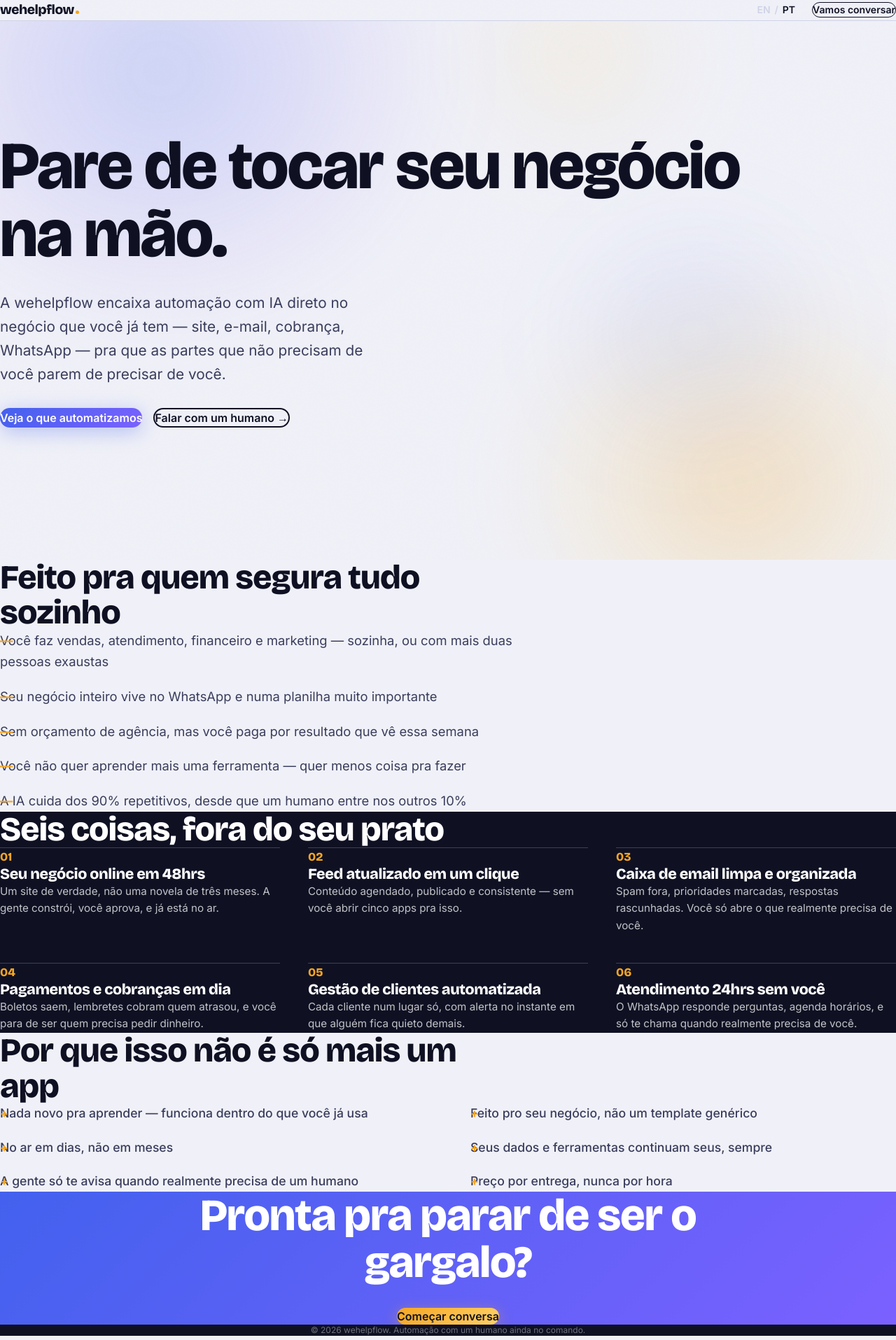
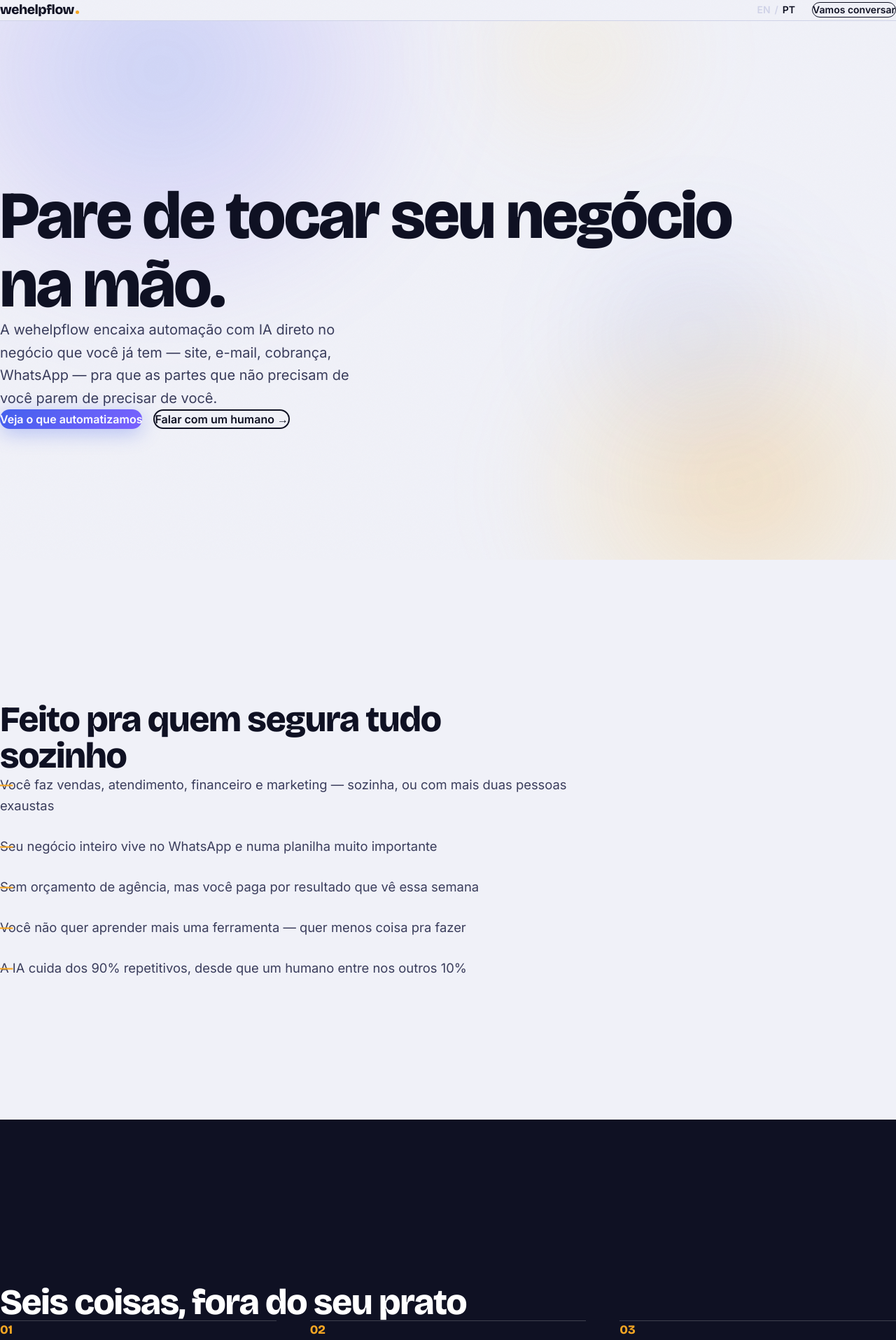
Before and after one commit to sarahbertuol/Wehelpflow, a Next.js app: page / in a window 1280 px wide. Shown: the top 1915 px of the page at 70% size. Built offline with nearby package versions, Linux system fonts and the light colour scheme.

Commit message:
design: seções 100vh com containers e mais respiro vertical

```diff
--- a/components/home/DiffSection.tsx
+++ b/components/home/DiffSection.tsx
@@ -13,26 +13,20 @@ const items = [
 
 export default function DiffSection() {
   return (
-    <section className="bg-[var(--bg)]">
-      <div className="max-w-7xl mx-auto px-6 sm:px-10 py-24">
+    <section className="min-h-screen flex flex-col justify-center bg-[var(--bg)]">
+      <div className="max-w-7xl mx-auto w-full px-6 sm:px-12 lg:px-16 py-28">
         <motion.h2
           initial={{ opacity: 0, y: 20 }}
           whileInView={{ opacity: 1, y: 0 }}
           viewport={{ once: true }}
           transition={{ duration: 0.7 }}
-          className="font-black text-[var(--navy)] mb-10"
-          style={{
-            fontFamily: "var(--font-bricolage)",
-            fontSize: "clamp(1.75rem, 5vw, 3rem)",
-            lineHeight: 1.05,
-            letterSpacing: "-0.02em",
-            maxWidth: "24ch",
-          }}
+          className="font-black text-[var(--navy)] mb-14"
+          style={{ fontFamily: "var(--font-bricolage)", fontSize: "clamp(1.9rem, 5vw, 3.2rem)", lineHeight: 1.03, letterSpacing: "-0.025em", maxWidth: "24ch" }}
         >
           Por que isso não é só mais um app
         </motion.h2>
 
-        <ul className="grid grid-cols-1 md:grid-cols-2 gap-x-16 gap-y-5">
+        <ul className="grid grid-cols-1 md:grid-cols-2 gap-x-20 gap-y-7">
           {items.map((item, i) => (
             <motion.li
               key={i}
@@ -40,8 +34,8 @@ export default function DiffSection() {
               whileInView={{ opacity: 1, x: 0 }}
               viewport={{ once: true }}
               transition={{ delay: i * 0.07, duration: 0.5 }}
-              className="relative pl-7 font-medium text-[var(--text-mid)] leading-relaxed"
-              style={{ fontSize: "clamp(1rem, 1.5vw, 1.1rem)" }}
+              className="relative pl-8 font-medium text-[var(--text-mid)] leading-relaxed"
+              style={{ fontSize: "clamp(1rem, 1.6vw, 1.1rem)" }}
             >
               <span className="absolute left-0 top-0 font-bold text-[var(--saffron)]">+</span>
               {item}
--- a/components/home/FullWidthCTA.tsx
+++ b/components/home/FullWidthCTA.tsx
@@ -6,24 +6,17 @@ import { motion } from "framer-motion";
 export default function FullWidthCTA() {
   return (
     <section
-      className="text-center py-24 px-6 flex flex-col items-center gap-8"
-      style={{
-        background: "linear-gradient(135deg, var(--indigo) 0%, var(--indigo-2) 100%)",
-      }}
+      className="min-h-screen flex flex-col items-center justify-center text-center px-6"
+      style={{ background: "linear-gradient(135deg, var(--indigo) 0%, var(--indigo-2) 100%)" }}
     >
+      <div className="max-w-3xl mx-auto w-full py-28 flex flex-col items-center gap-10">
         <motion.h2
           initial={{ opacity: 0, y: 20 }}
           whileInView={{ opacity: 1, y: 0 }}
           viewport={{ once: true }}
           transition={{ duration: 0.7 }}
           className="font-black text-white"
-        style={{
-          fontFamily: "var(--font-bricolage)",
-          fontSize: "clamp(2rem, 6vw, 4rem)",
-          lineHeight: 1.05,
-          letterSpacing: "-0.02em",
-          maxWidth: "18ch",
-        }}
+          style={{ fontFamily: "var(--font-bricolage)", fontSize: "clamp(2.2rem, 6vw, 4.5rem)", lineHeight: 1.03, letterSpacing: "-0.025em" }}
         >
           Pronta pra parar de ser o gargalo?
         </motion.h2>
@@ -36,15 +29,13 @@ export default function FullWidthCTA() {
         >
           <Link
             href="/contato"
-          className="inline-flex items-center justify-center text-base font-semibold px-8 py-4 rounded-full text-[var(--navy)] hover:opacity-90 transition-all active:scale-[0.97]"
-          style={{
-            background: "linear-gradient(135deg, var(--saffron), var(--saffron-2))",
-            boxShadow: "0 4px 20px rgba(245,166,35,0.4)",
-          }}
+            className="inline-flex items-center justify-center font-semibold px-10 py-4 rounded-full text-[var(--navy)] hover:opacity-90 transition-all active:scale-[0.97]"
+            style={{ fontSize: "1rem", background: "linear-gradient(135deg, var(--saffron), var(--saffron-2))", boxShadow: "0 4px 24px rgba(245,166,35,0.45)" }}
           >
             Começar conversa
           </Link>
         </motion.div>
+      </div>
     </section>
   );
 }
--- a/components/home/Hero.tsx
+++ b/components/home/Hero.tsx
@@ -11,68 +11,31 @@ export default function Hero() {
   const blob4Y = useTransform(scrollY, [0, 700], [0, 80]);
 
   return (
-    <section className="relative min-h-screen flex flex-col justify-center overflow-hidden bg-[var(--bg)]">
-      {/* Blobs de fundo */}
+    <section className="relative min-h-screen flex flex-col overflow-hidden bg-[var(--bg)]">
+      {/* Blobs */}
       <div className="absolute inset-0 pointer-events-none overflow-hidden" aria-hidden="true">
         <motion.div className="absolute" style={{ top: -220, left: -180, y: blob1Y }}>
-          <div
-            className="blob-1 rounded-full"
-            style={{
-              width: 780,
-              height: 700,
-              background: "radial-gradient(ellipse at center, rgba(67,97,238,0.22) 0%, rgba(123,97,255,0.1) 45%, transparent 72%)",
-              filter: "blur(60px)",
-            }}
-          />
+          <div className="blob-1 rounded-full" style={{ width: 780, height: 700, background: "radial-gradient(ellipse at center, rgba(67,97,238,0.22) 0%, rgba(123,97,255,0.1) 45%, transparent 72%)", filter: "blur(60px)" }} />
         </motion.div>
         <motion.div className="absolute" style={{ bottom: -180, right: -140, y: blob2Y }}>
-          <div
-            className="blob-2 rounded-full"
-            style={{
-              width: 700,
-              height: 620,
-              background: "radial-gradient(ellipse at center, rgba(245,166,35,0.25) 0%, rgba(255,209,102,0.12) 45%, transparent 72%)",
-              filter: "blur(55px)",
-            }}
-          />
+          <div className="blob-2 rounded-full" style={{ width: 700, height: 620, background: "radial-gradient(ellipse at center, rgba(245,166,35,0.25) 0%, rgba(255,209,102,0.12) 45%, transparent 72%)", filter: "blur(55px)" }} />
         </motion.div>
         <motion.div className="absolute" style={{ top: "35%", right: "8%", y: blob3Y }}>
-          <div
-            className="blob-3 rounded-full"
-            style={{
-              width: 420,
-              height: 380,
-              background: "radial-gradient(ellipse at center, rgba(67,97,238,0.12) 0%, transparent 68%)",
-              filter: "blur(70px)",
-            }}
-          />
+          <div className="blob-3 rounded-full" style={{ width: 420, height: 380, background: "radial-gradient(ellipse at center, rgba(67,97,238,0.12) 0%, transparent 68%)", filter: "blur(70px)" }} />
         </motion.div>
         <motion.div className="absolute" style={{ top: -60, left: "52%", y: blob4Y }}>
-          <div
-            className="blob-4 rounded-full"
-            style={{
-              width: 340,
-              height: 300,
-              background: "radial-gradient(ellipse at center, rgba(255,209,102,0.18) 0%, transparent 68%)",
-              filter: "blur(65px)",
-            }}
-          />
+          <div className="blob-4 rounded-full" style={{ width: 340, height: 300, background: "radial-gradient(ellipse at center, rgba(255,209,102,0.18) 0%, transparent 68%)", filter: "blur(65px)" }} />
         </motion.div>
       </div>
 
-      <div className="relative z-10 max-w-7xl mx-auto w-full px-6 sm:px-10 pt-32 pb-24 flex flex-col gap-8">
+      {/* Container centralizado verticalmente */}
+      <div className="relative z-10 flex-1 flex flex-col justify-center max-w-7xl mx-auto w-full px-6 sm:px-12 lg:px-16" style={{ paddingTop: "calc(5rem + 73px)", paddingBottom: "5rem" }}>
         <motion.h1
           initial={{ opacity: 0, y: 24 }}
           animate={{ opacity: 1, y: 0 }}
           transition={{ duration: 0.8, ease: [0.16, 1, 0.3, 1] }}
           className="font-black text-[var(--navy)]"
-          style={{
-            fontFamily: "var(--font-bricolage)",
-            fontSize: "clamp(2.5rem, 9vw, 6rem)",
-            lineHeight: 1.02,
-            letterSpacing: "-0.02em",
-            maxWidth: "20ch",
-          }}
+          style={{ fontFamily: "var(--font-bricolage)", fontSize: "clamp(2.8rem, 9vw, 6rem)", lineHeight: 1.02, letterSpacing: "-0.025em", maxWidth: "20ch" }}
         >
           Pare de tocar seu negócio na mão.
         </motion.h1>
@@ -81,8 +44,8 @@ export default function Hero() {
           initial={{ opacity: 0, y: 20 }}
           animate={{ opacity: 1, y: 0 }}
           transition={{ delay: 0.2, duration: 0.7, ease: "easeOut" }}
-          className="text-[var(--text-mid)] leading-relaxed max-w-[42ch]"
-          style={{ fontSize: "clamp(1.05rem, 2vw, 1.3rem)" }}
+          className="text-[var(--text-mid)] leading-relaxed mt-8"
+          style={{ fontSize: "clamp(1.05rem, 2vw, 1.25rem)", maxWidth: "42ch" }}
         >
           A wehelpflow encaixa automação com IA direto no negócio que você já tem — site, e-mail, cobrança, WhatsApp — pra que as partes que não precisam de você parem de precisar de você.
         </motion.p>
@@ -91,21 +54,19 @@ export default function Hero() {
           initial={{ opacity: 0, y: 20 }}
           animate={{ opacity: 1, y: 0 }}
           transition={{ delay: 0.35, duration: 0.7, ease: "easeOut" }}
-          className="flex flex-wrap gap-4"
+          className="flex flex-wrap gap-4 mt-12"
         >
           <Link
             href="/servicos"
-            className="inline-flex items-center justify-center text-base font-semibold px-7 py-3.5 rounded-full text-white transition-all hover:opacity-90 active:scale-[0.97] whitespace-nowrap"
-            style={{
-              background: "linear-gradient(135deg, var(--indigo), var(--indigo-2))",
-              boxShadow: "0 6px 28px rgba(67,97,238,0.35)",
-            }}
+            className="inline-flex items-center justify-center font-semibold px-8 py-4 rounded-full text-white transition-all hover:opacity-90 active:scale-[0.97] whitespace-nowrap"
+            style={{ fontSize: "1rem", background: "linear-gradient(135deg, var(--indigo), var(--indigo-2))", boxShadow: "0 6px 28px rgba(67,97,238,0.35)" }}
           >
             Veja o que automatizamos
           </Link>
           <Link
             href="/contato"
-            className="inline-flex items-center justify-center text-base font-semibold px-7 py-3.5 rounded-full border-2 border-[var(--navy)] text-[var(--navy)] hover:bg-[var(--navy)] hover:text-white transition-all active:scale-[0.97] whitespace-nowrap"
+            className="inline-flex items-center justify-center font-semibold px-8 py-4 rounded-full border-2 border-[var(--navy)] text-[var(--navy)] hover:bg-[var(--navy)] hover:text-white transition-all active:scale-[0.97] whitespace-nowrap"
+            style={{ fontSize: "1rem" }}
           >
             Falar com um humano →
           </Link>
--- a/components/home/ServicesGrid.tsx
+++ b/components/home/ServicesGrid.tsx
@@ -3,59 +3,30 @@
 import { motion } from "framer-motion";
 
 const services = [
-  {
-    num: "01",
-    title: "Seu negócio online em 48hrs",
-    desc: "Um site de verdade, não uma novela de três meses. A gente constrói, você aprova, e já está no ar.",
-  },
-  {
-    num: "02",
-    title: "Feed atualizado em um clique",
-    desc: "Conteúdo agendado, publicado e consistente — sem você abrir cinco apps pra isso.",
-  },
-  {
-    num: "03",
-    title: "Caixa de email limpa e organizada",
-    desc: "Spam fora, prioridades marcadas, respostas rascunhadas. Você só abre o que realmente precisa de você.",
-  },
-  {
-    num: "04",
-    title: "Pagamentos e cobranças em dia",
-    desc: "Boletos saem, lembretes cobram quem atrasou, e você para de ser quem precisa pedir dinheiro.",
-  },
-  {
-    num: "05",
-    title: "Gestão de clientes automatizada",
-    desc: "Cada cliente num lugar só, com alerta no instante em que alguém fica quieto demais.",
-  },
-  {
-    num: "06",
-    title: "Atendimento 24hrs sem você",
-    desc: "O WhatsApp responde perguntas, agenda horários, e só te chama quando realmente precisa de você.",
-  },
+  { num: "01", title: "Seu negócio online em 48hrs", desc: "Um site de verdade, não uma novela de três meses. A gente constrói, você aprova, e já está no ar." },
+  { num: "02", title: "Feed atualizado em um clique", desc: "Conteúdo agendado, publicado e consistente — sem você abrir cinco apps pra isso." },
+  { num: "03", title: "Caixa de email limpa e organizada", desc: "Spam fora, prioridades marcadas, respostas rascunhadas. Você só abre o que realmente precisa de você." },
+  { num: "04", title: "Pagamentos e cobranças em dia", desc: "Boletos saem, lembretes cobram quem atrasou, e você para de ser quem precisa pedir dinheiro." },
+  { num: "05", title: "Gestão de clientes automatizada", desc: "Cada cliente num lugar só, com alerta no instante em que alguém fica quieto demais." },
+  { num: "06", title: "Atendimento 24hrs sem você", desc: "O WhatsApp responde perguntas, agenda horários, e só te chama quando realmente precisa de você." },
 ];
 
 export default function ServicesGrid() {
   return (
-    <section className="bg-[var(--navy)]">
-      <div className="max-w-7xl mx-auto px-6 sm:px-10 py-24">
+    <section className="min-h-screen flex flex-col justify-center bg-[var(--navy)]">
+      <div className="max-w-7xl mx-auto w-full px-6 sm:px-12 lg:px-16 py-28">
         <motion.h2
           initial={{ opacity: 0, y: 20 }}
           whileInView={{ opacity: 1, y: 0 }}
           viewport={{ once: true }}
           transition={{ duration: 0.7 }}
-          className="font-black text-white mb-14"
-          style={{
-            fontFamily: "var(--font-bricolage)",
-            fontSize: "clamp(1.75rem, 5vw, 3rem)",
-            lineHeight: 1.05,
-            letterSpacing: "-0.02em",
-          }}
+          className="font-black text-white mb-16"
+          style={{ fontFamily: "var(--font-bricolage)", fontSize: "clamp(1.9rem, 5vw, 3.2rem)", lineHeight: 1.03, letterSpacing: "-0.025em" }}
         >
           Seis coisas, fora do seu prato
         </motion.h2>
 
-        <div className="grid grid-cols-1 sm:grid-cols-2 lg:grid-cols-3 gap-x-10 gap-y-10">
+        <div className="grid grid-cols-1 sm:grid-cols-2 lg:grid-cols-3 gap-x-12 gap-y-12">
           {services.map((s, i) => (
             <motion.article
               key={s.num}
@@ -63,26 +34,15 @@ export default function ServicesGrid() {
               whileInView={{ opacity: 1, y: 0 }}
               viewport={{ once: true }}
               transition={{ delay: i * 0.07, duration: 0.55 }}
-              className="border-t border-white/20 pt-6"
+              className="border-t border-white/20 pt-7"
             >
-              <span
-                className="block font-black text-[1.05rem] text-[var(--saffron)] mb-3"
-                style={{ fontFamily: "var(--font-bricolage)" }}
-              >
+              <span className="block font-black text-[1.1rem] text-[var(--saffron)] mb-4" style={{ fontFamily: "var(--font-bricolage)" }}>
                 {s.num}
               </span>
-              <h3
-                className="font-black text-white mb-3"
-                style={{
-                  fontFamily: "var(--font-bricolage)",
-                  fontSize: "clamp(1.1rem, 2vw, 1.35rem)",
-                  lineHeight: 1.15,
-                  letterSpacing: "-0.02em",
-                }}
-              >
+              <h3 className="font-black text-white mb-4" style={{ fontFamily: "var(--font-bricolage)", fontSize: "clamp(1.1rem, 2vw, 1.4rem)", lineHeight: 1.15, letterSpacing: "-0.02em" }}>
                 {s.title}
               </h3>
-              <p className="text-[0.95rem] text-white/75 leading-relaxed">{s.desc}</p>
+              <p className="text-[0.95rem] text-white/70 leading-relaxed">{s.desc}</p>
             </motion.article>
           ))}
         </div>
--- a/components/home/WhoSection.tsx
+++ b/components/home/WhoSection.tsx
@@ -12,26 +12,20 @@ const items = [
 
 export default function WhoSection() {
   return (
-    <section className="bg-[var(--bg)]">
-      <div className="max-w-7xl mx-auto px-6 sm:px-10 py-24">
+    <section className="min-h-screen flex flex-col justify-center bg-[var(--bg)]">
+      <div className="max-w-7xl mx-auto w-full px-6 sm:px-12 lg:px-16 py-28">
         <motion.h2
           initial={{ opacity: 0, y: 20 }}
           whileInView={{ opacity: 1, y: 0 }}
           viewport={{ once: true }}
           transition={{ duration: 0.7 }}
-          className="font-black text-[var(--navy)] mb-10"
-          style={{
-            fontFamily: "var(--font-bricolage)",
-            fontSize: "clamp(1.75rem, 5vw, 3rem)",
-            lineHeight: 1.05,
-            letterSpacing: "-0.02em",
-            maxWidth: "22ch",
-          }}
+          className="font-black text-[var(--navy)] mb-14"
+          style={{ fontFamily: "var(--font-bricolage)", fontSize: "clamp(1.9rem, 5vw, 3.2rem)", lineHeight: 1.03, letterSpacing: "-0.025em", maxWidth: "22ch" }}
         >
           Feito pra quem segura tudo sozinho
         </motion.h2>
 
-        <ul className="flex flex-col gap-5 max-w-[48rem]">
+        <ul className="flex flex-col gap-7 max-w-[52rem]">
           {items.map((item, i) => (
             <motion.li
               key={i}
@@ -39,8 +33,8 @@ export default function WhoSection() {
               whileInView={{ opacity: 1, x: 0 }}
               viewport={{ once: true }}
               transition={{ delay: i * 0.08, duration: 0.5 }}
-              className="relative pl-7 text-[var(--text-mid)] leading-relaxed"
-              style={{ fontSize: "clamp(1rem, 1.5vw, 1.15rem)" }}
+              className="relative pl-8 text-[var(--text-mid)] leading-relaxed"
+              style={{ fontSize: "clamp(1rem, 1.6vw, 1.15rem)" }}
             >
               <span className="absolute left-0 top-0 font-bold text-[var(--saffron)]">—</span>
               {item}
```
Lines whose indentation alone changed are shown as unchanged.
